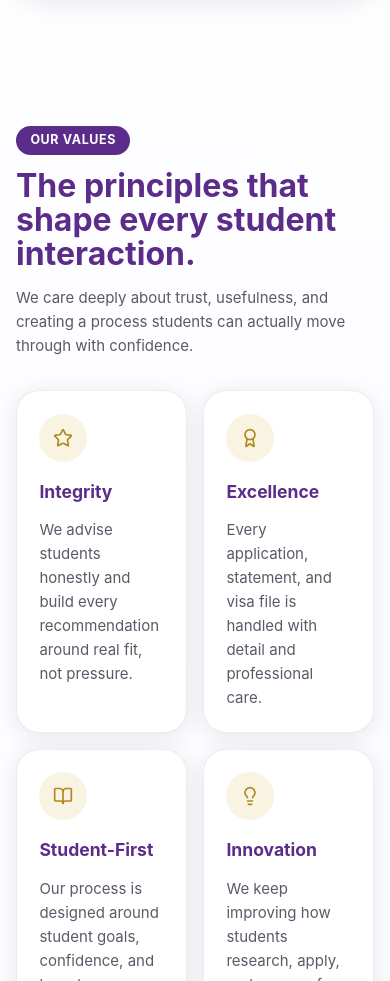
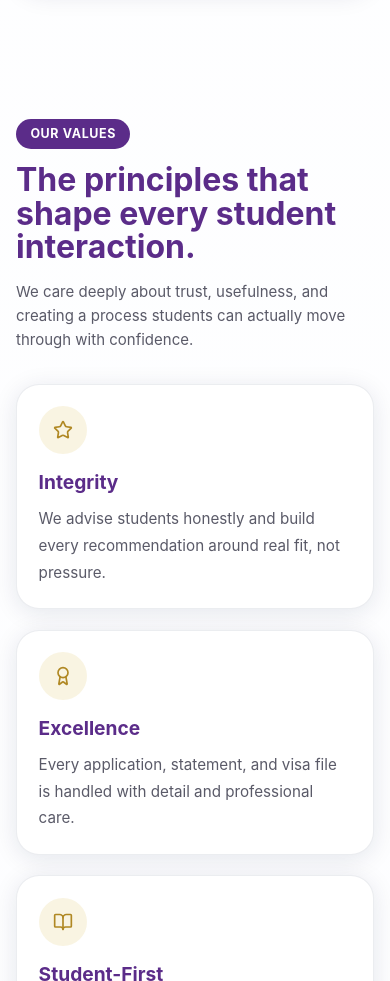
Before and after one commit to Kaizen2030/brightpathtravelscholars, a React (Vite) app: page /about in a window 390 px wide. Shown: the part 2672-3653 px from the top of the page. Built offline with nearby package versions, Linux system fonts and the light colour scheme; no server answers; the database is empty.

Commit message:
fix: keep About values and team sections two-column layout on mobile

```diff
--- a/src/pages/About.css
+++ b/src/pages/About.css
@@ -192,7 +192,8 @@
 .about-values-grid {
   display: grid;
   grid-template-columns: repeat(3, minmax(0, 1fr));
-  gap: 1rem;
+  gap: 1.3rem;
+  align-items: stretch;
 }
 
 .about-value-card {
@@ -201,6 +202,24 @@
   background: var(--white);
   border: 1px solid rgba(10, 31, 68, 0.08);
   box-shadow: var(--shadow);
+  display: flex;
+  flex-direction: column;
+  justify-content: flex-start;
+  min-height: 100%;
+}
+
+.about-value-card h3 {
+  margin-top: 1rem;
+  color: var(--navy);
+  font-size: 1.22rem;
+  line-height: 1.25;
+}
+
+.about-value-card p {
+  margin-top: 0.75rem;
+  color: rgba(26, 26, 46, 0.72);
+  line-height: 1.75;
+  font-size: 0.97rem;
 }
 
 .about-value-icon {
@@ -241,6 +260,9 @@
   background: var(--white);
   border: 1px solid rgba(10, 31, 68, 0.08);
   box-shadow: var(--shadow);
+  display: flex;
+  flex-direction: column;
+  justify-content: flex-start;
 }
 
 .about-team-photo,
@@ -282,7 +304,7 @@
   margin-top: 0.8rem;
   color: rgba(26, 26, 46, 0.7);
   font-size: 0.95rem;
-  line-height: 1.7;
+  line-height: 1.75;
 }
 
 .about-stats-bar {
@@ -385,20 +407,18 @@
     padding: 4rem 0;
   }
 
-  .about-story-grid {
-    grid-template-columns: 1fr;
+  .about-section-header {
+    max-width: 100%;
   }
 
+  .about-story-grid,
   .about-purpose-grid {
     grid-template-columns: 1fr;
   }
 
   .about-values-grid,
+  .about-team-grid,
   .about-stats-bar {
-    grid-template-columns: repeat(2, minmax(0, 1fr));
-  }
-
-  .about-team-grid {
     grid-template-columns: repeat(2, minmax(0, 1fr));
   }
 
@@ -417,8 +437,32 @@
   }
 
   .about-purpose-card,
-  .about-cta-panel {
-    padding: 1.45rem;
+  .about-cta-panel,
+  .about-value-card,
+  .about-team-card {
+    padding: 1.35rem;
+  }
+
+  .about-values-grid,
+  .about-team-grid,
+  .about-stats-bar {
+    grid-template-columns: 1fr;
+  }
+
+  .about-value-card h3 {
+    font-size: 1.2rem;
+  }
+
+  .about-value-card p,
+  .about-team-card p {
+    font-size: 0.95rem;
+    line-height: 1.75;
+  }
+
+  .about-team-photo,
+  .about-team-avatar {
+    width: 5.4rem;
+    height: 5.4rem;
   }
 
   .about-cta-actions,
```
